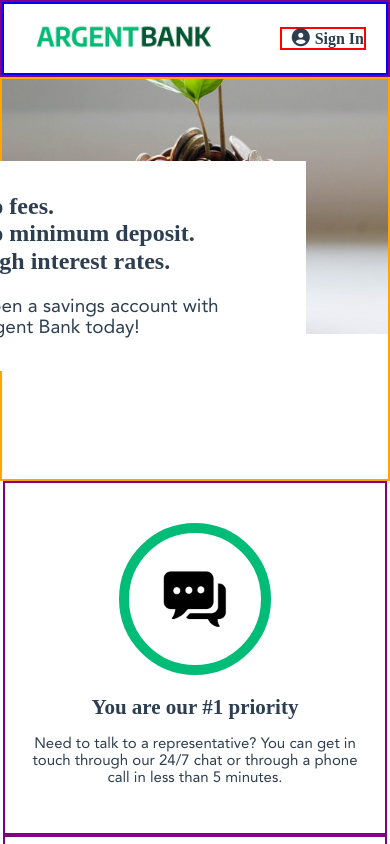
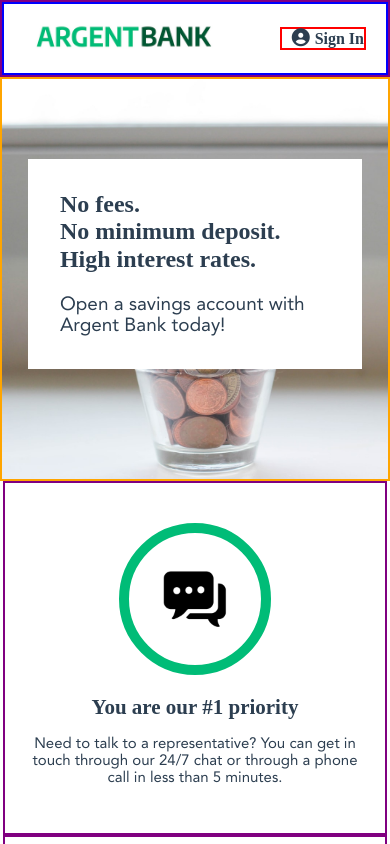
Before and after one commit to matthieuClio/ArgentBank, a React (Vite) app: page / in a window 390 px wide. Shown: the top 844 px of the page. Built offline with nearby package versions, Linux system fonts and the light colour scheme; a web font is replaced by a local one.

Commit message:
Feat (Home.tsx, home.scss) : add responsive on the home page.

```diff
--- a/src/layout/header.scss
+++ b/src/layout/header.scss
@@ -45,13 +45,10 @@ $headerSignInColor: #2c3e50;
 @media screen and (max-width: 767px) {
     .main-navigation {
         &__ul {
+
             &__sign-in {
+
                 &__container {
-                    // font-size: 12px;
-
-                    &__icon {
-                        // font-size: 12px;
-                    }
 
                     &__text {
                         display: none;
--- a/src/page/Home.tsx
+++ b/src/page/Home.tsx
@@ -61,7 +61,7 @@ export default function Home () {
             </figure>
 
             <div className="features-container">
-                {/* Features componant */}
+                {/* Features component */}
                 <Features
                     imgUrl={allFeatures.contact.image}
                     imgAlt={allFeatures.contact.imageAlt}
--- a/src/page/home.scss
+++ b/src/page/home.scss
@@ -2,7 +2,7 @@
 $heroDescriptionColor: #2c3e50;
 $heroDescriptionBackground: #FFFFFF;
 
-// Home page
+/* Home page */
 .hero {
     border: 2px solid orange;
     position: relative;
@@ -42,8 +42,47 @@ $heroDescriptionBackground: #FFFFFF;
     }
 }
 
+/* Container of Features component */
 .features-container {
     display: flex;
     flex-wrap: wrap;
     justify-content: space-between;
 }
+
+/* Tablet display */
+@media screen and (min-width: 768px) and (max-width: 991px) {
+    /* Home page */
+    .hero {
+
+        &__image {
+            object-position: 0 -100px;
+        }
+    }
+
+    /* Container of Features component */
+    .features-container {
+        flex-direction: column;
+    }
+}
+
+/* Mobile display */
+@media screen and (max-width: 767px) {
+        /* Home page */
+        .hero {
+
+            &__image {
+                object-position: 0 0;
+            }
+
+            &__description {
+                position: absolute;
+                top: 80px;
+                left: 0;
+                right: 0;
+                margin: auto;
+                padding: 2rem;
+                width: 200px;
+                width: 70%;
+            }
+        }
+}
```
